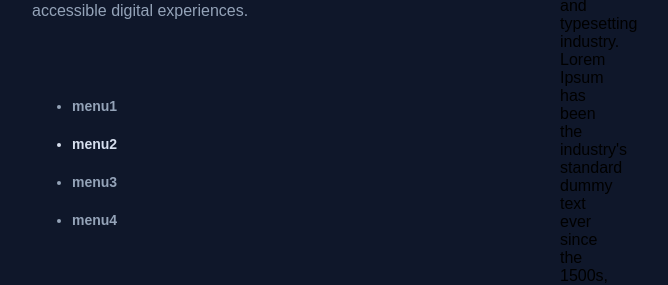
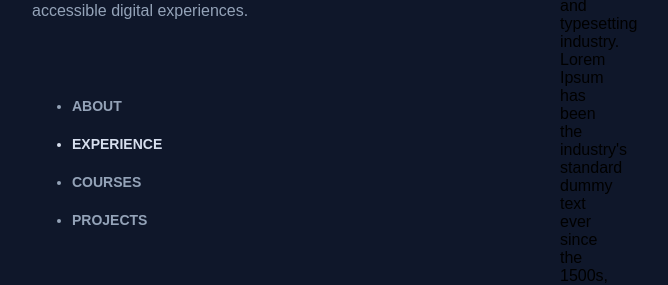
Before and after one commit to bkulpa/portfolio, a React (Create React App) app: page / in a window 1280 px wide. Shown: the part 243-528 px from the top of the page, without its empty margins (80-748 px from the left). Built offline with nearby package versions, Linux system fonts and the light colour scheme.

Commit message:
Added translations for menu sections

```diff
--- a/public/languages/en.json
+++ b/public/languages/en.json
@@ -2,6 +2,10 @@
     "home.jobTitleDescription": "I build pixel-perfect, engaging, and accessible digital experiences.",
     "home.jobTitle": "Junior Frontend Developer",
     "home.nameAndSurname": "Bartosz Kulpa",
+    "menu.about": "ABOUT",
+    "menu.courses": "COURSES",
+    "menu.experience": "EXPERIENCE",
+    "menu.projects": "PROJECTS",
     "navigation.contact": "Contact",
     "navigation.experience": "Experience",
     "navigation.home": "Home",
--- a/src/components/menu/menu.component.jsx
+++ b/src/components/menu/menu.component.jsx
@@ -4,13 +4,14 @@ import { useTranslation } from "react-i18next";
 import { MenuList, MenuElement } from "./menu.styled";
 
 const Menu = () => {
+  const { t } = useTranslation();
   const isMenuSectionOnTheScreen = useSelector(
     (state) => state.visibility.isMenuSectionOnTheScreen
   );
 
   return (
     <MenuList>
-      <MenuElement>menu1</MenuElement>
+      <MenuElement>{t("menu.about")}</MenuElement>
       <MenuElement
         style={{
           color: isMenuSectionOnTheScreen
@@ -18,10 +19,10 @@ const Menu = () => {
             : "rgb(148, 163, 184)",
         }}
       >
-        menu2
+        {t("menu.experience")}
       </MenuElement>
-      <MenuElement>menu3</MenuElement>
-      <MenuElement>menu4</MenuElement>
+      <MenuElement>{t("menu.courses")}</MenuElement>
+      <MenuElement>{t("menu.projects")}</MenuElement>
     </MenuList>
   );
 };
```
